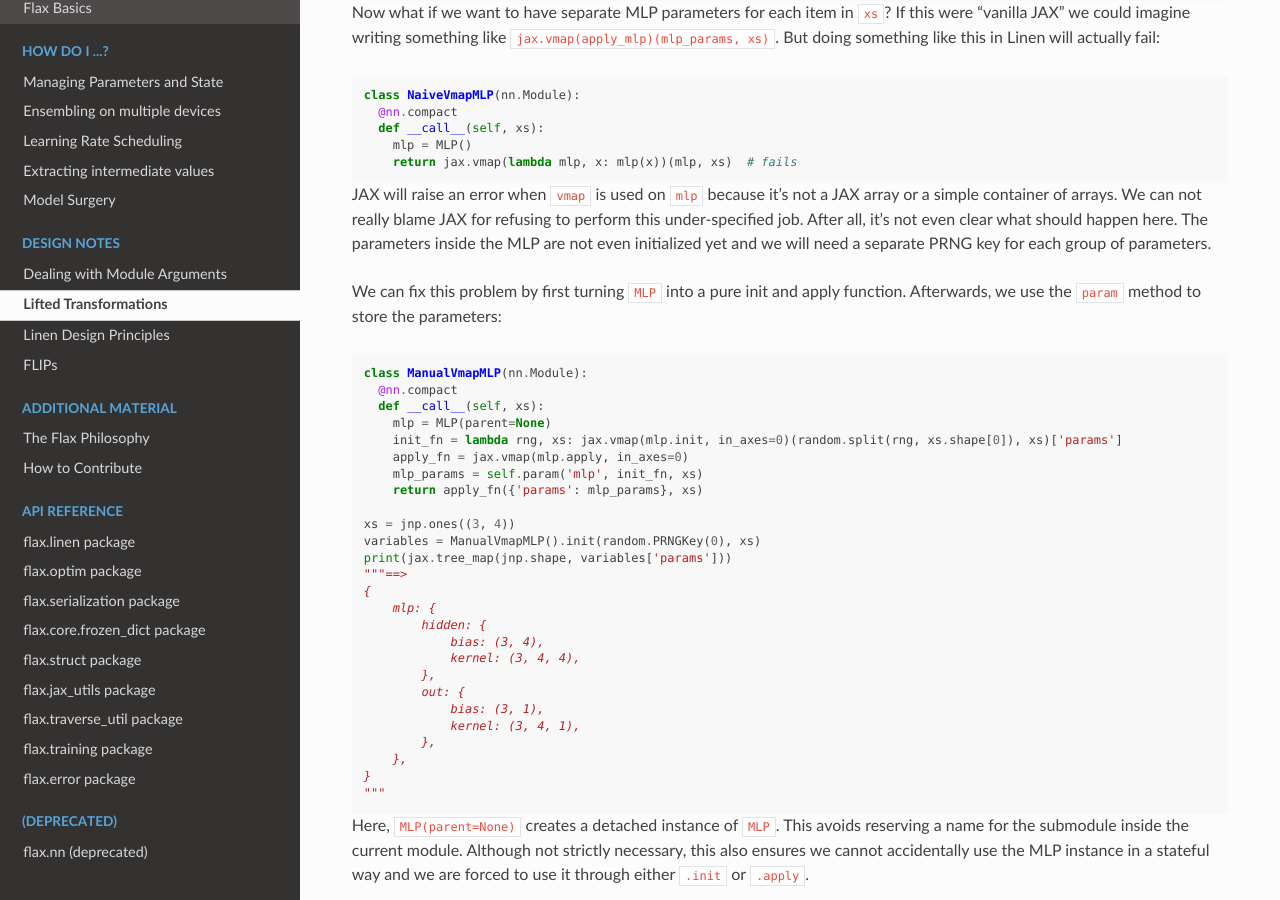
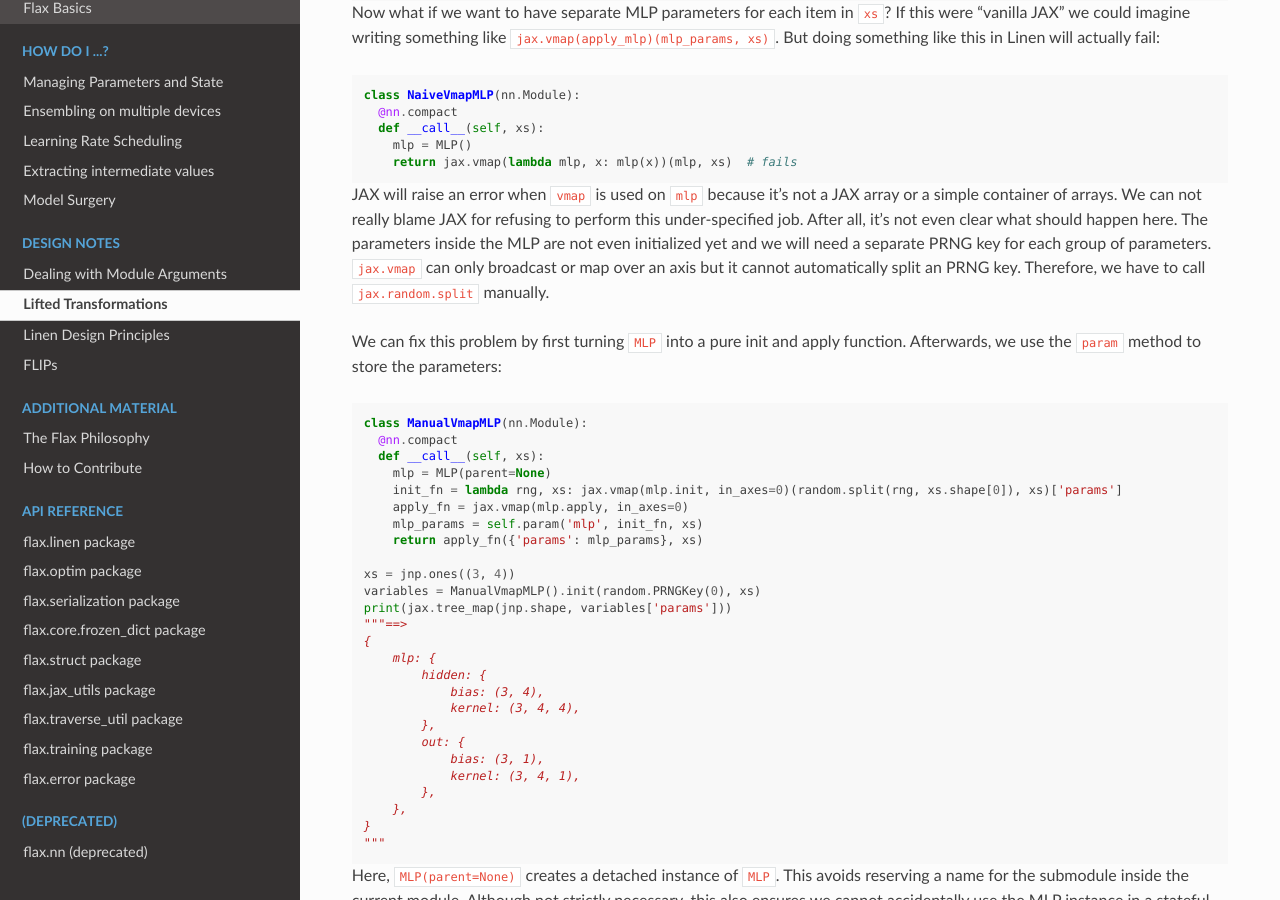
Before and after one commit to bortkomencw/flax, a Sphinx documentation site: the page built from docs/design_notes/lift.md, in a window 1280 px wide and 900 px high, scrolled down 1242 px. Built offline with Sphinx 7.4.7 and the Read the Docs theme 2.0.0, drawn with Linux system fonts in a browser that asks for light colours.

Commit message:
add more info on PRNG splitting

```diff
--- a/docs/design_notes/lift.md
+++ b/docs/design_notes/lift.md
@@ -68,6 +68,8 @@ JAX will raise an error when `vmap` is used on `mlp` because it's not a JAX arra
 We can not really blame JAX for refusing to perform this under-specified job.
 After all, it's not even clear what should happen here.
 The parameters inside the MLP are not even initialized yet and we will need a separate PRNG key for each group of parameters.
+`jax.vmap` can only broadcast or map over an axis but it cannot automatically split an PRNG key.
+Therefore, we have to call `jax.random.split` manually.
 
 We can fix this problem by first turning `MLP` into a pure init and apply function.
 Afterwards, we use the `param` method to store the parameters:
```
